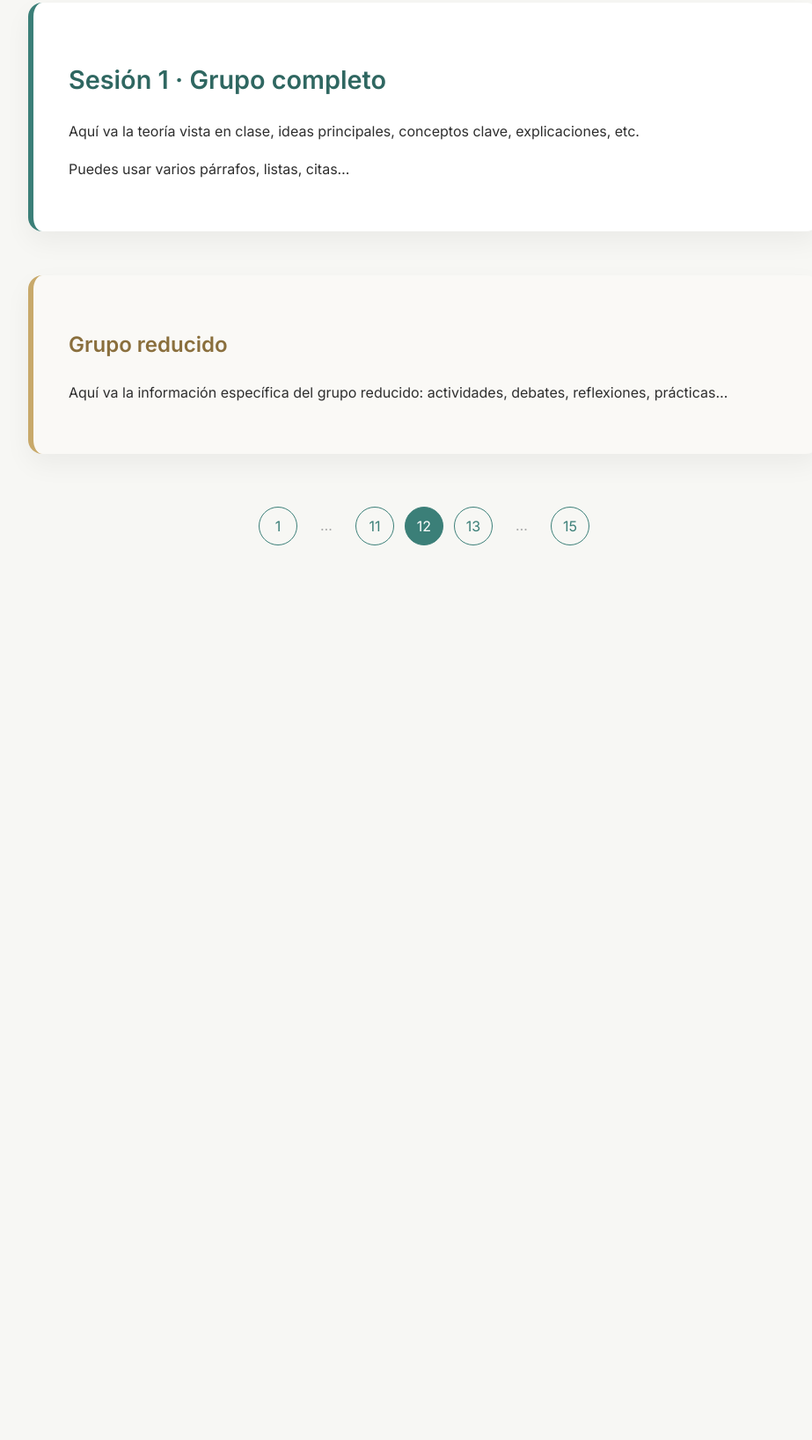
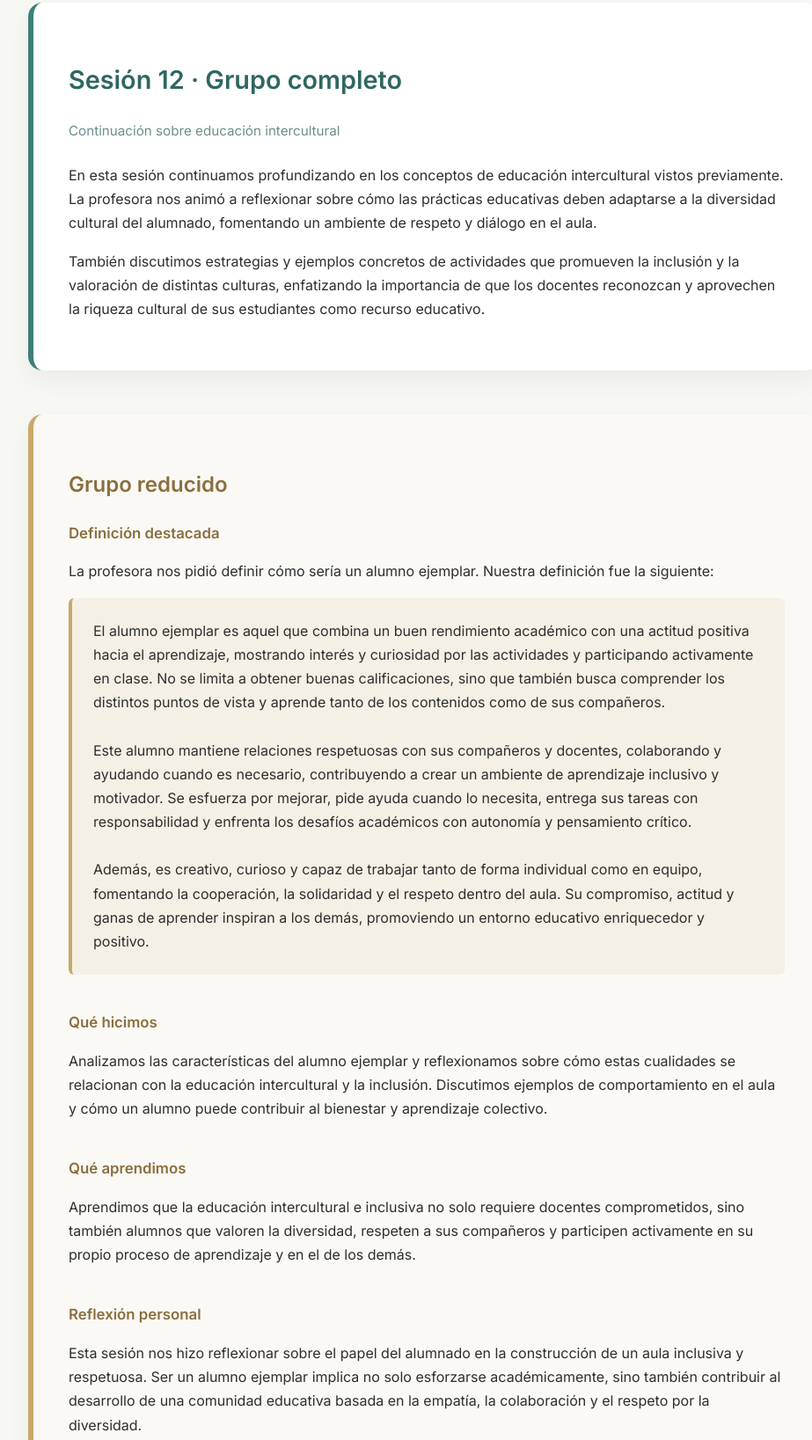
Before and after one commit to Pach7613/portfolio, a plain HTML site: page sesiones/sesion12.html in a window 1280 px wide. Shown: the part 196-1833 px from the top of the page at 88% size, without its empty margins (158-1081 px from the left). Before the commit the page ends 924 px from the top, so only its background shows below. Drawn offline with Linux system fonts and the light colour scheme.

Commit message:
cambios en nombres

```diff
--- a/sesiones/sesion12.html
+++ b/sesiones/sesion12.html
@@ -25,35 +25,89 @@
     27 de septiembre de 2025
 </div>
 
-    <!-- GRUPO COMPLETO -->
+<!-- =====================
+     GRUPO COMPLETO
+===================== -->
 <section class="bloque bloque-completo">
-        <h1>Sesión 1 · Grupo completo</h1>
+    <h1>Sesión 12 · Grupo completo</h1>
+    <p class="subtitulo">Continuación sobre educación intercultural</p>
 
     <div class="contenido">
         <p>
-                Aquí va la teoría vista en clase, ideas principales,
-                conceptos clave, explicaciones, etc.
+            En esta sesión continuamos profundizando en los conceptos de educación intercultural vistos previamente.
+            La profesora nos animó a reflexionar sobre cómo las prácticas educativas deben adaptarse a la diversidad
+            cultural del alumnado, fomentando un ambiente de respeto y diálogo en el aula.
         </p>
 
         <p>
-                Puedes usar varios párrafos, listas, citas…
+            También discutimos estrategias y ejemplos concretos de actividades que promueven la inclusión y la valoración
+            de distintas culturas, enfatizando la importancia de que los docentes reconozcan y aprovechen la riqueza
+            cultural de sus estudiantes como recurso educativo.
         </p>
     </div>
 </section>
 
-    <!-- GRUPO REDUCIDO -->
+<!-- =====================
+     GRUPO REDUCIDO
+===================== -->
 <section class="bloque bloque-reducido">
     <h2>Grupo reducido</h2>
 
     <div class="contenido">
+        <div class="mini-bloque">
+            <h3>Definición destacada</h3>
             <p>
-                Aquí va la información específica del grupo reducido:
-                actividades, debates, reflexiones, prácticas…
+                La profesora nos pidió definir cómo sería un alumno ejemplar. Nuestra definición fue la siguiente:
             </p>
+            <div class="mini-bloque destacado">
+                El alumno ejemplar es aquel que combina un buen rendimiento académico con una actitud positiva hacia
+                el aprendizaje, mostrando interés y curiosidad por las actividades y participando activamente en clase.
+                No se limita a obtener buenas calificaciones, sino que también busca comprender los distintos puntos
+                de vista y aprende tanto de los contenidos como de sus compañeros.<br><br>
+
+                Este alumno mantiene relaciones respetuosas con sus compañeros y docentes, colaborando y ayudando cuando
+                es necesario, contribuyendo a crear un ambiente de aprendizaje inclusivo y motivador. Se esfuerza por
+                mejorar, pide ayuda cuando lo necesita, entrega sus tareas con responsabilidad y enfrenta los desafíos
+                académicos con autonomía y pensamiento crítico.<br><br>
+
+                Además, es creativo, curioso y capaz de trabajar tanto de forma individual como en equipo, fomentando
+                la cooperación, la solidaridad y el respeto dentro del aula. Su compromiso, actitud y ganas de aprender
+                inspiran a los demás, promoviendo un entorno educativo enriquecedor y positivo.
+</div>
+        </div>
+
+        <div class="mini-bloque">
+            <h3>Qué hicimos</h3>
+            <p>
+                Analizamos las características del alumno ejemplar y reflexionamos sobre cómo estas cualidades se relacionan
+                con la educación intercultural y la inclusión. Discutimos ejemplos de comportamiento en el aula y cómo un
+                alumno puede contribuir al bienestar y aprendizaje colectivo.
+            </p>
+        </div>
+
+        <div class="mini-bloque">
+            <h3>Qué aprendimos</h3>
+            <p>
+                Aprendimos que la educación intercultural e inclusiva no solo requiere docentes comprometidos, sino también
+                alumnos que valoren la diversidad, respeten a sus compañeros y participen activamente en su propio proceso
+                de aprendizaje y en el de los demás.
+            </p>
+        </div>
+
+        <div class="mini-bloque">
+            <h3>Reflexión personal</h3>
+            <p>
+                Esta sesión nos hizo reflexionar sobre el papel del alumnado en la construcción de un aula inclusiva y respetuosa.
+                Ser un alumno ejemplar implica no solo esforzarse académicamente, sino también contribuir al desarrollo de una
+                comunidad educativa basada en la empatía, la colaboración y el respeto por la diversidad.
+            </p>
+        </div>
     </div>
 </section>
 
-    <!-- PAGINACIÓN -->
+<!-- =====================
+     PAGINACIÓN
+===================== -->
 <nav class="paginacion">
     <a href="sesion1.html">1</a>
     <span>…</span>
@@ -66,5 +120,6 @@
 
 </main>
 
+<script src="../js/transicion.js"></script>
 </body>
 </html>
```
Also changed, not shown: integrantes.html (+3 -3 lines). Lines whose indentation alone changed are shown as unchanged.
